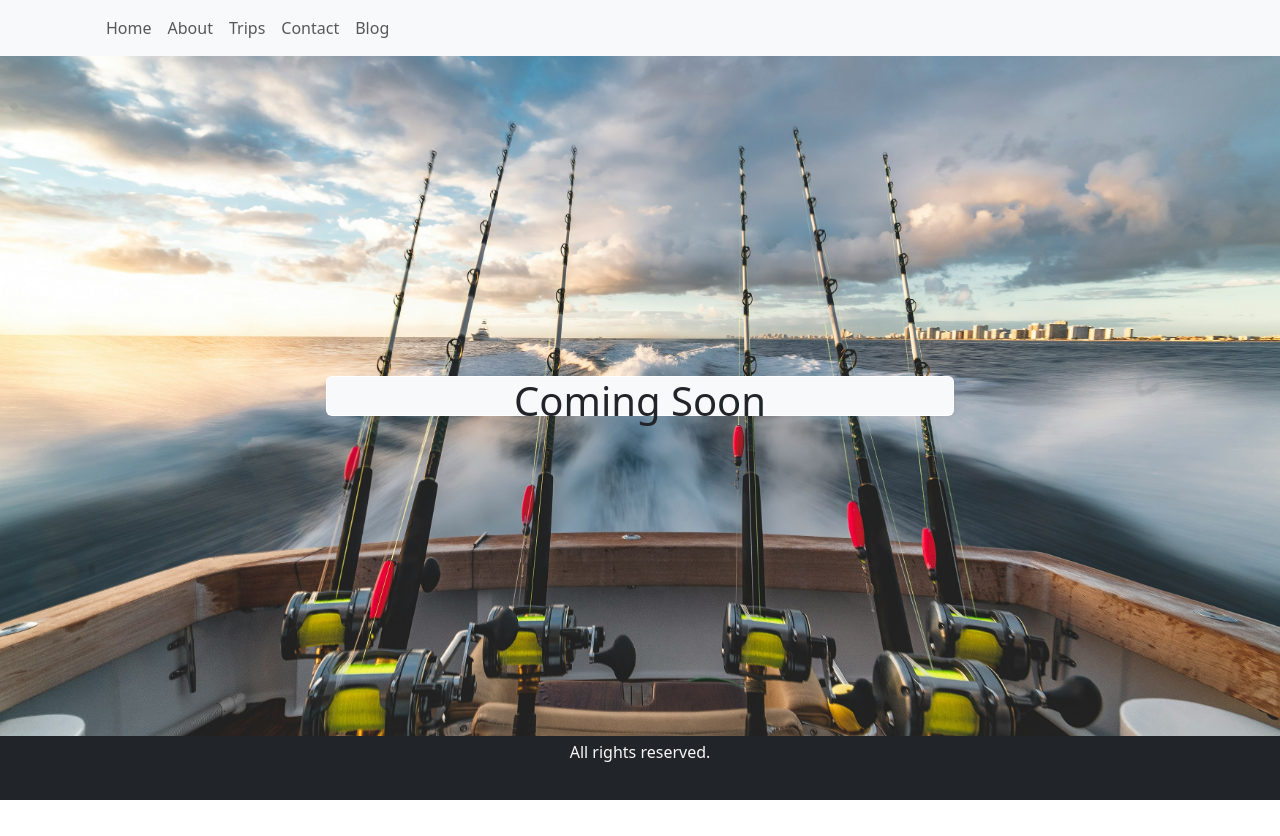
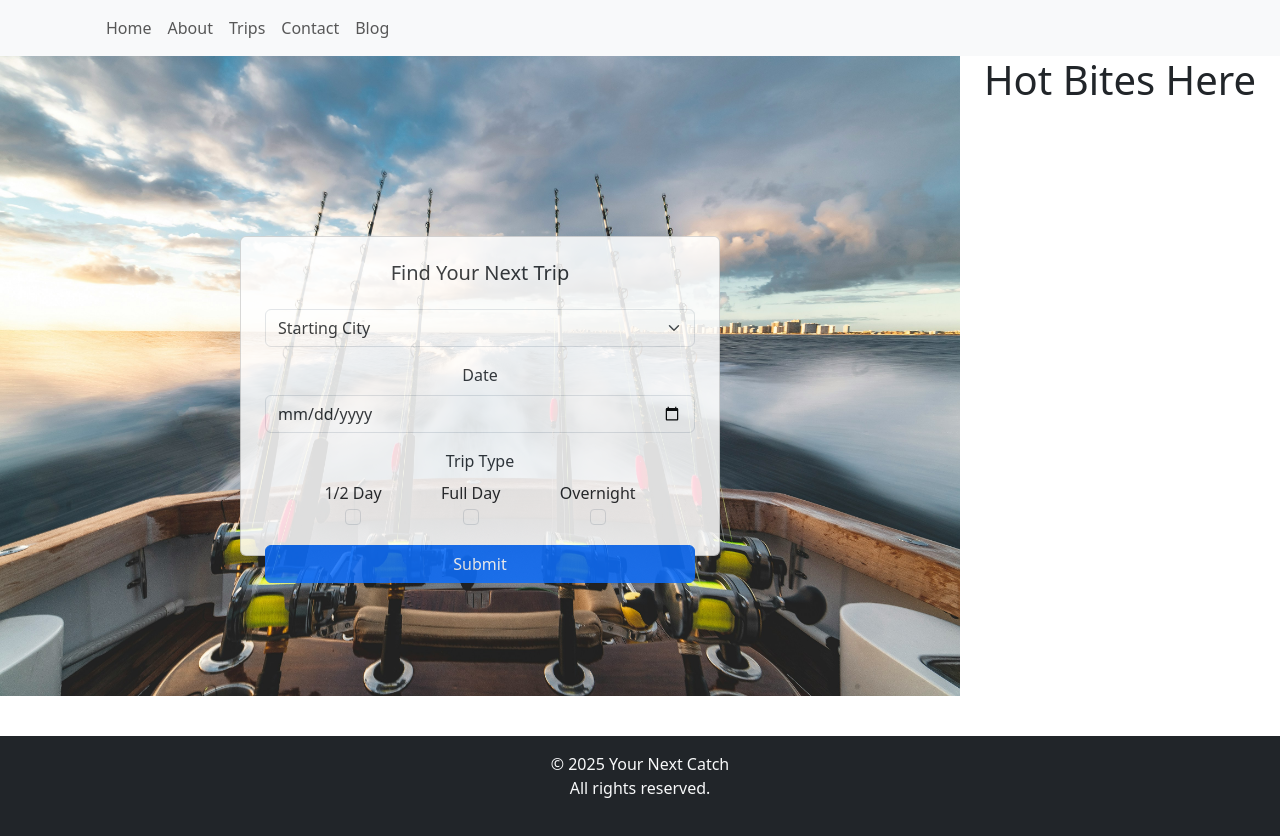
Before and after one commit to yournextcatch/website, a React (Create React App) app: page / in a window 1280 px wide. Before the commit the page ends 800 px from the top, so only its background shows below. Built offline with nearby package versions, Linux system fonts and the light colour scheme.

Commit message:
add search to homepage

```diff
--- /dev/null
+++ b/src/components/TripSearch/TripSearch.jsx
@@ -0,0 +1,140 @@
+import { useState } from "react";
+import { Form, Button, Container, Card } from "react-bootstrap";
+import FishingBackgroundImg from "../../assets/images/fishing-homepage.jpg";
+
+const cities = ["Long Beach", "Los Angeles", "San Diego", "Santa Barbara"];
+
+export default function TripSearch() {
+  const [formData, setFormData] = useState({
+    city: "",
+    date: "",
+    tripTypes: [],
+  });
+
+  const handleChange = (e) => {
+    const { name, value, type, checked } = e.target;
+
+    if (type === "checkbox") {
+      setFormData((prev) => {
+        const updatedTrips = checked
+          ? [...prev.tripTypes, value]
+          : prev.tripTypes.filter((t) => t !== value);
+        return { ...prev, tripTypes: updatedTrips };
+      });
+    } else {
+      setFormData((prev) => ({
+        ...prev,
+        [name]: value,
+      }));
+    }
+  };
+
+  const handleSubmit = (e) => {
+    e.preventDefault();
+    console.log("Form submitted:", formData);
+    // Add submission logic here
+  };
+
+  return (
+    <>
+      <Container
+        className="d-flex justify-content-center"
+        style={{
+          //   backgroundImage: `url(${FishingBackgroundImg})`,
+          //   backgroundSize: "cover",
+          //   backgroundPosition: "center",
+          //   backgroundRepeat: "no-repeat",
+          //   backgroundAttachment: "fixed",
+          opacity: 0.85,
+          width: "100%",
+          height: "100%",
+          display: "flex",
+          justifyContent: "center",
+          alignItems: "center",
+          flexDirection: "column",
+          padding: "0",
+          margin: "0",
+          position: "relative",
+          zIndex: 1,
+          overflow: "hidden",
+        }}
+        fluid
+      >
+        <Card style={{ width: "30rem", height: "40vh" }} className="p-4">
+          <Card.Title className="mb-4">Find Your Next Trip</Card.Title>
+          <Form onSubmit={handleSubmit}>
+            <Form.Group className="mb-3" controlId="searchTrips">
+              <Form.Select
+                onChange={handleChange}
+                name="city"
+                aria-label="Default select example"
+                value={formData.city}
+              >
+                <option value="">Starting City</option>
+                {cities.map((city, index) => (
+                  <option key={index} value={city}>
+                    {city}
+                  </option>
+                ))}
+              </Form.Select>
+            </Form.Group>
+
+            <Form.Group className="mb-3" controlId="formDate">
+              <Form.Label>Date</Form.Label>
+              <Form.Control
+                type="date"
+                name="date"
+                value={formData.date}
+                onChange={handleChange}
+                required
+              />
+            </Form.Group>
+
+            <Form.Group className="mb-3">
+              <Form.Label>Trip Type</Form.Label>
+              <div
+                style={{
+                  display: "flex",
+                  flexDirection: "row",
+                  justifyContent: "space-evenly",
+                }}
+              >
+                <div>
+                  <label>1/2 Day</label>
+                  <Form.Check
+                    type="checkbox"
+                    name="tripTypes"
+                    value="halfDay"
+                    onChange={handleChange}
+                  />
+                </div>
+                <div>
+                  <label>Full Day</label>
+                  <Form.Check
+                    type="checkbox"
+                    name="tripTypes"
+                    value="fullDay"
+                    onChange={handleChange}
+                  />
+                </div>
+                <div>
+                  <label>Overnight</label>
+                  <Form.Check
+                    type="checkbox"
+                    name="tripTypes"
+                    value="overnight"
+                    onChange={handleChange}
+                  />
+                </div>
+              </div>
+            </Form.Group>
+
+            <Button variant="primary" type="submit" className="w-100">
+              Submit
+            </Button>
+          </Form>
+        </Card>
+      </Container>
+    </>
+  );
+}
--- a/src/pages/HomePage.jsx
+++ b/src/pages/HomePage.jsx
@@ -1,9 +1,29 @@
-import { Container, Card } from "react-bootstrap";
+import { Container, Card, Col, Row } from "react-bootstrap";
 import HomepageImage from "../assets/images/fishing-homepage.jpg";
+import TripSearch from "../components/TripSearch/TripSearch";
 
 export default function HomePage() {
   return (
-    <Container
+    <>
+      <Container fluid>
+        <Row>
+          <Col
+            style={{
+              backgroundImage: `url(${HomepageImage})`,
+              height: "85vh",
+              backgroundSize: "contain",
+              backgroundRepeat: "no-repeat",
+            }}
+            md={9}
+          >
+            <TripSearch />
+          </Col>
+          <Col>
+            <h1>Hot Bites Here</h1>
+          </Col>
+        </Row>
+      </Container>
+      {/* <Container
         fluid
         className="d-flex justify-content-center align-items-center"
         style={{
@@ -28,6 +48,7 @@ export default function HomePage() {
         >
           <h1>Coming Soon</h1>
         </Card>
-    </Container>
+      </Container> */}
+    </>
   );
 }
```
Lines whose indentation alone changed are shown as unchanged.
